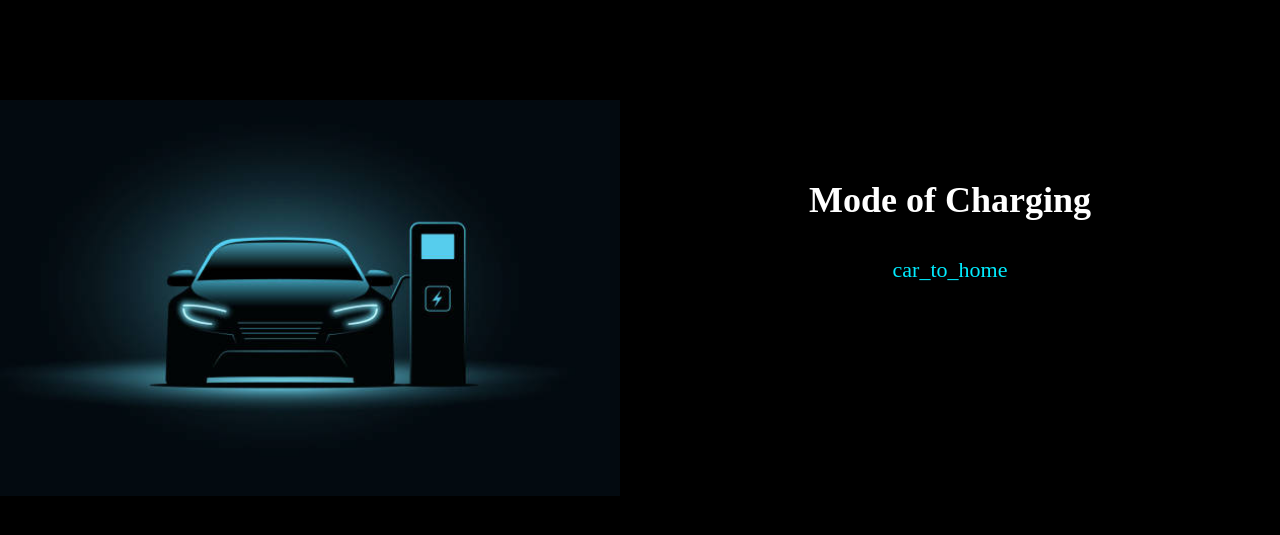
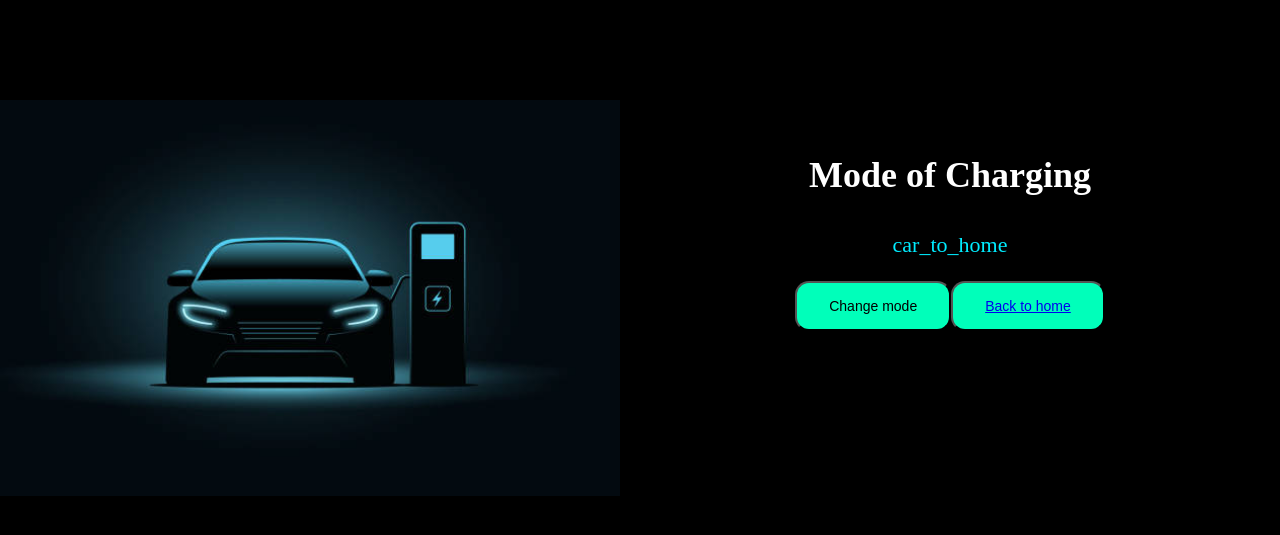
Before and after one commit to Shamila-p/charging, a Django app: page /charging-mode-details/1 in a window 1280 px wide. Shown: the top 535 px of the page. Run offline with Django 4.2, Linux system fonts and the light colour scheme; a user stored in the database is signed in; tables that the repository leaves empty hold one stand-in row (values such as "Sample post").

Commit message:
some chnages

```diff
--- a/chargingMode/templates/mode.html
+++ b/chargingMode/templates/mode.html
@@ -50,6 +50,14 @@
             text-align: center;
             color: #00ecff;
           }
+          .modebutton{
+            background-color: #00ffba;
+            padding: 15px 32px;
+            border-radius: 14px;
+            color: black;
+            font-size: 14px;
+
+          }
 
 
     </style>
@@ -60,13 +68,29 @@
           <img src="{% static 'resources/images/mode.jpg' %}" alt="your-image-alt-text">
         </div>
         <div class="text-container">
+
           <h1>Mode of Charging</h1>
-          <p id="charging-mode">{{ charging_mode }}</p>
+          <p id="charging-mode">{{charging_mode.mode}}</p>
+          {%if below %}
+          <form method="post" style="display:flex" action="{% url 'charging_mode_details' car_id %}">
+            {% csrf_token %}
+              <button class="modebutton" type="submit">Change mode</button>
+              <button class="modebutton" style="background-color: #00ffba;" ><a href="/home" type="button">Back to home</a></button>
+
+          </form>
+          {%endif%}
+          {%if above %}
+          <form method="post" action="{% url 'charging_mode_details' car_id %}">
+            {%csrf_token%}<button class="modebutton" type="submit">Change mode</form>
+            <button class="modebutton" ><a href="/home" type="button">Back to home</a></button>
+
+
+          {%endif%}
         </div>
       </div>
 
 
-    <script src="https://code.jquery.com/jquery-3.6.0.min.js"></script>
+    <!-- <script src="https://code.jquery.com/jquery-3.6.0.min.js"></script>
     <script>
         $(document).ready(function() {
             var car_id = "{{car_id}} "
@@ -82,6 +106,6 @@
 
             updateMode();
         });
-    </script>
+    </script> -->
 </body>
 </html>
--- a/chargingMode/urls.py
+++ b/chargingMode/urls.py
@@ -2,6 +2,6 @@ from . import views
 from django.urls import path
 
 urlpatterns=[
-    path('charging-mode-details/<int:car_id>',views.charging_mode_details,name='charging_mode_details'),
-    path('charging-mode/<int:car_id>',views.charging_mode,name='charging_mode')
+    path('charging-mode-details/<int:car_id>',views.charging_mode_concept,name='charging_mode_details'),
+    # path('charging-mode/<int:car_id>',views.charging_mode,name='charging_mode')
 ]
--- a/chargingMode/views.py
+++ b/chargingMode/views.py
@@ -1,67 +1,118 @@
 from django.http import JsonResponse
 from django.shortcuts import redirect, render
 from django.views.decorators.csrf import csrf_exempt
+from battery.models import Battery
 from car.models import Car
 from chargingMode.models import ChargingMode
 
 # Create your views here.
 
-def charging_mode_details(request,car_id):
+# def charging_mode_details(request,car_id):
+#     if not request.user.is_authenticated:
+#         return redirect('login')
+#     else:
+#         car = Car.objects.get(car_id=car_id)
+
+#         try:
+#             mode = ChargingMode.objects.get(car_id=car.id)
+#         except ChargingMode.DoesNotExist:
+#             mode = None
+
+#         charging_mode = "Not charging"
+
+
+#         if mode:
+#             charging_mode=mode.mode
+
+#         context = {
+#             'car_id': car_id,
+#             'charging_mode': charging_mode,
+#         }
+#         return render(request,'mode.html',context)
+
+
+
+# @csrf_exempt
+# def charging_mode(request,car_id):
+#     if request.method=='GET':
+#         car=Car.objects.get(car_id=car_id)
+#         mode_of=ChargingMode.objects.filter(car_id=car.id).first()
+
+#         charging_mode = "Not charging"
+
+#         if mode_of:
+#             charging_mode=mode_of.mode
+
+#         mode = {
+#             'charging_mode': charging_mode,
+#         }
+
+#         return JsonResponse(mode)
+
+#     if request.method=='POST':
+#         if Car.objects.filter(car_id=car_id).exists():
+#             car = Car.objects.get(car_id=car_id)
+#             mode =request.POST['mode']
+#             if not ChargingMode.objects.filter(car_id=car.id).exists():
+#                 ChargingMode.objects.create(mode=mode,car_id=car.id)
+#             mode_of=ChargingMode.objects.get(car_id=car.id)
+#             mode_of.mode=mode
+#             mode_of.save()
+#             return JsonResponse(
+#                     {'status': 'success'},
+#                     safe=False
+#                 )
+#         else:
+#             return JsonResponse(
+#                 {'status': 'failed'},
+#                 safe=False
+#             )
+
+def charging_mode_concept(request,car_id):
     if not request.user.is_authenticated:
         return redirect('login')
     else:
-        car = Car.objects.get(car_id=car_id)
-        try:
-            mode = ChargingMode.objects.get(car_id=car.id)
-        except ChargingMode.DoesNotExist:
-            mode = None
+        below=False
+        above=False
+        mode='-'
+        context={}
+        if request.method == 'GET':
+            car = Car.objects.get(car_id=car_id)
+            if Battery.objects.filter(car_id=car.id).exists():
+                battery=Battery.objects.filter(car_id=car.id).first()
+                mode = ChargingMode.objects.filter(car_id=car.id).first()
 
-        charging_mode = "Not charging"
+                if battery.battery_percentage < 30:
+                    below=True
+                if battery.battery_percentage>80:
+                    above=True
+                context = {
+                'below':below,
+                'above':above,
+                'car_id': car_id,
+                'charging_mode': mode,
+                }
+            print(context)
+            return render(request,'mode.html',context)
+        if request.method == 'POST':
+            car = Car.objects.get(car_id=car_id)
+            battery=Battery.objects.get(car_id=car.id)
+            mode = ChargingMode.objects.filter(car_id=car.id).first()
+            print(mode)
+            if battery.battery_percentage<30:
+                mode.mode=ChargingMode.HOME_TO_CAR
+                mode.save()
+            if battery.battery_percentage>80:
+                mode.mode=ChargingMode.CAR_TO_HOME
+                mode.save()
+            return redirect('charging_mode_details',car_id=car_id)
+        # try:
+        #     mode = ChargingMode.objects.get(car_id=car.id)
+        # except ChargingMode.DoesNotExist:
+        #     mode = None
+
+        # charging_mode = "Not charging"
 
 
-        if mode:
-            charging_mode=mode.mode
-
-        context = {
-            'car_id': car_id,
-            'charging_mode': charging_mode,
-        }
-        return render(request,'mode.html',context)
-
-
-
-@csrf_exempt
-def charging_mode(request,car_id):
-    if request.method=='GET':
-        car=Car.objects.get(car_id=car_id)
-        mode_of=ChargingMode.objects.filter(car_id=car.id).first()
-
-        charging_mode = "Not charging"
-
-        if mode_of:
-            charging_mode=mode_of.mode
-
-        mode = {
-            'charging_mode': charging_mode,
-        }
-
-        return JsonResponse(mode)
-
-    if request.method=='POST':
-        if Car.objects.filter(car_id=car_id).exists():
-            car = Car.objects.get(car_id=car_id)
-            mode =request.POST['mode']
-            if not ChargingMode.objects.filter(car_id=car.id).exists():
-                ChargingMode.objects.create(mode=mode,car_id=car.id)
-            mode_of=ChargingMode.objects.get(car_id=car.id)
-            mode_of.mode=mode
-            mode_of.save()
-            return JsonResponse(
-                    {'status': 'success'},
-                    safe=False
-                )
-        else:
-            return JsonResponse(
-                {'status': 'failed'},
-                safe=False
-            )
+        # if mode:
+        #     charging_mode=mode.mode
--- a/rangeAndSpeed/templates/range_and_speed.html
+++ b/rangeAndSpeed/templates/range_and_speed.html
@@ -4,7 +4,10 @@
     <title>Range and speed Information</title>
     <style>
         body {
-            background-color: black;
+            background-image: url('https://effective-tuning.com/blog/wp-content/uploads/2020/06/speed-limiter-removal-effective-tuning-scaled.jpg');
+            background-size: cover;
+            background-position: center;
+            background-repeat: no-repeat;
         }
 
         .container {
```
Also changed, not shown: access/templates/home.html (+5 -2 lines), battery/templates/battery.html (+19 -0 lines), battery/views.py (+42 -1 lines).
